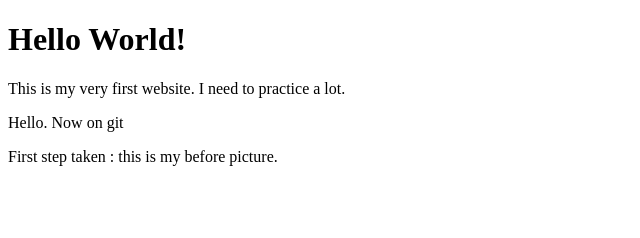
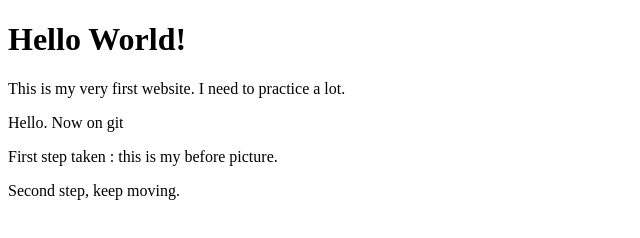
Before and after one commit to ibarra-jm/first-website-Yan-course, a plain HTML site: page index.html in a window 1280 px wide. Shown: the whole page, without its empty margins (0-640 px from the left). Drawn offline with Linux system fonts and the light colour scheme.

Commit message:
third line
another practice commit

```diff
--- a/index.html
+++ b/index.html
@@ -8,5 +8,7 @@
     <p>This is my very first website. I need to practice a lot.</p>
     <p>Hello. Now on git</p>
     <p>First step taken : this is my before picture.</p>
+    <p>Second step, keep moving.</p>
+
   </body>
 </html>
```
